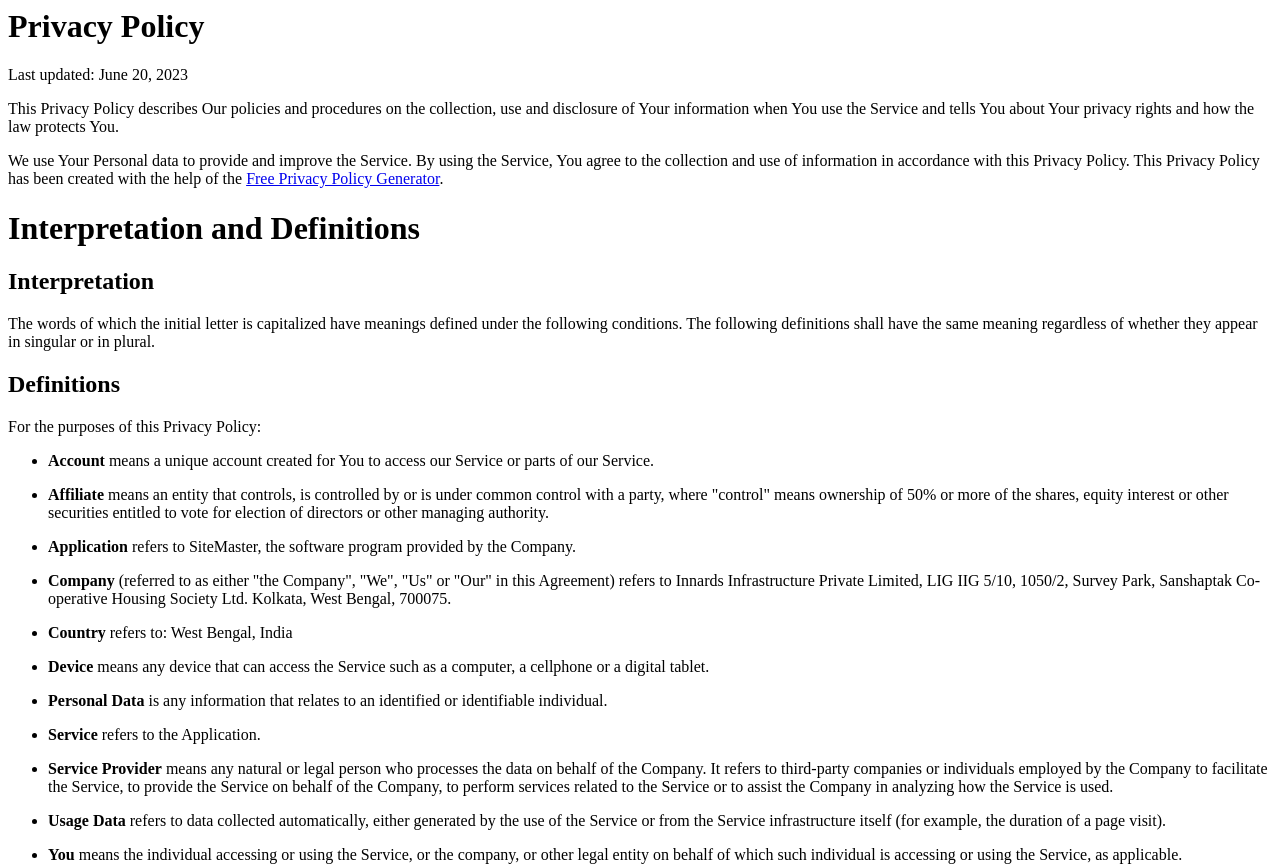
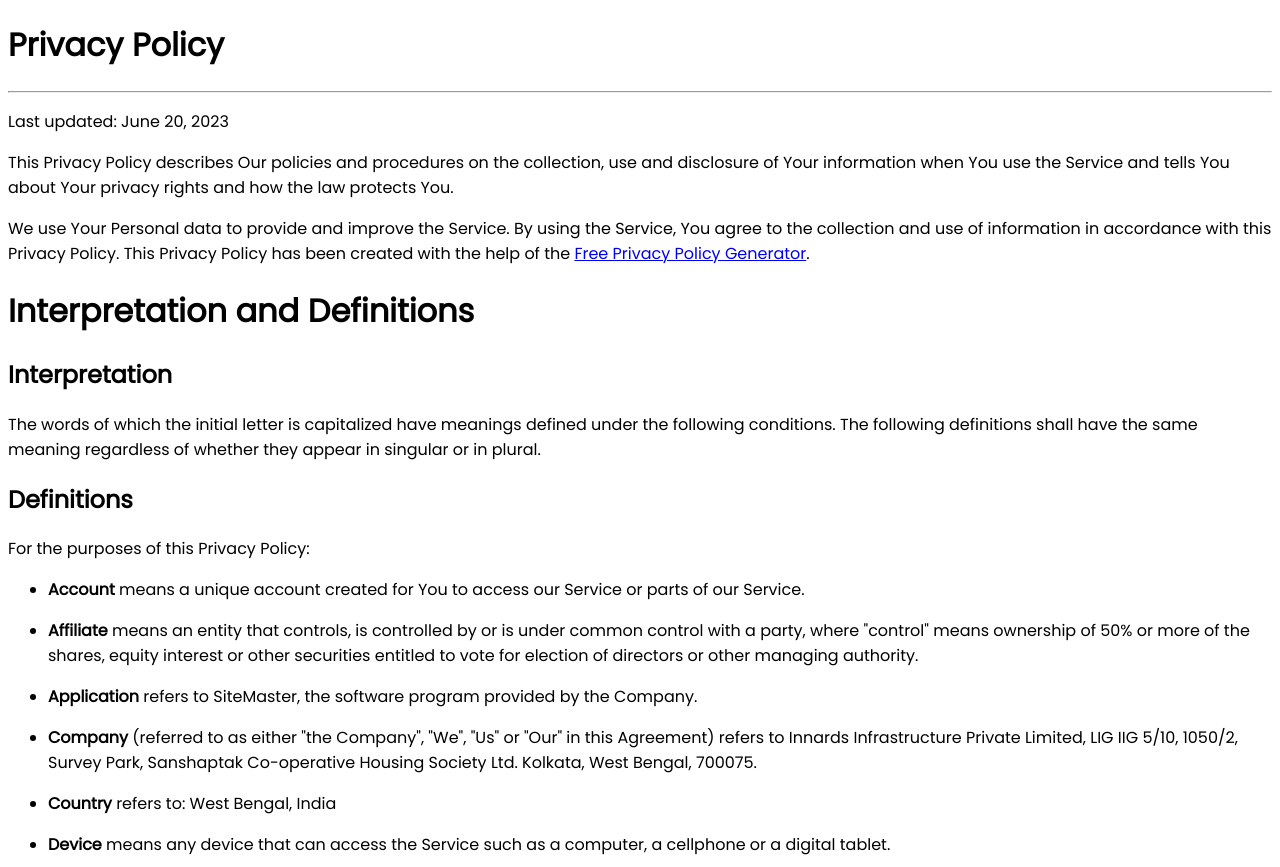
Before and after one commit to Sitemaster2023/privacy_policy, a plain HTML site: page index.html in a window 1280 px wide. Shown: the top 867 px of the page. Drawn offline with Linux system fonts and the light colour scheme.

Commit message:
fonts to popins

```diff
--- a/index.html
+++ b/index.html
@@ -1,4 +1,23 @@
+<!DOCTYPE html>
+<html lang="en">
+<head>
+    <meta charset="UTF-8">
+    <meta name="viewport" content="width=device-width, initial-scale=1.0">
+<link rel="preconnect" href="https://fonts.googleapis.com">
+<link rel="preconnect" href="https://fonts.gstatic.com" crossorigin>
+<link href="https://fonts.googleapis.com/css2?family=Poppins&display=swap" rel="stylesheet">
+<style>
+    html{
+        font-family: 'Poppins', sans-serif;
+    }
+</style>
+    <title>Privacy Policy</title>
+
+</head>
+<body>
+
 <h1>Privacy Policy</h1>
+<hr>
 <p>Last updated: June 20, 2023</p>
 <p>This Privacy Policy describes Our policies and procedures on the collection, use and disclosure of Your information
     when You use the Service and tells You about Your privacy rights and how the law protects You.</p>
@@ -243,3 +262,6 @@
                 rel="external nofollow noopener" target="_blank">https://www.sitemasterhq.com/</a></p>
     </li>
 </ul>
+
+</body>
+</html>
```
